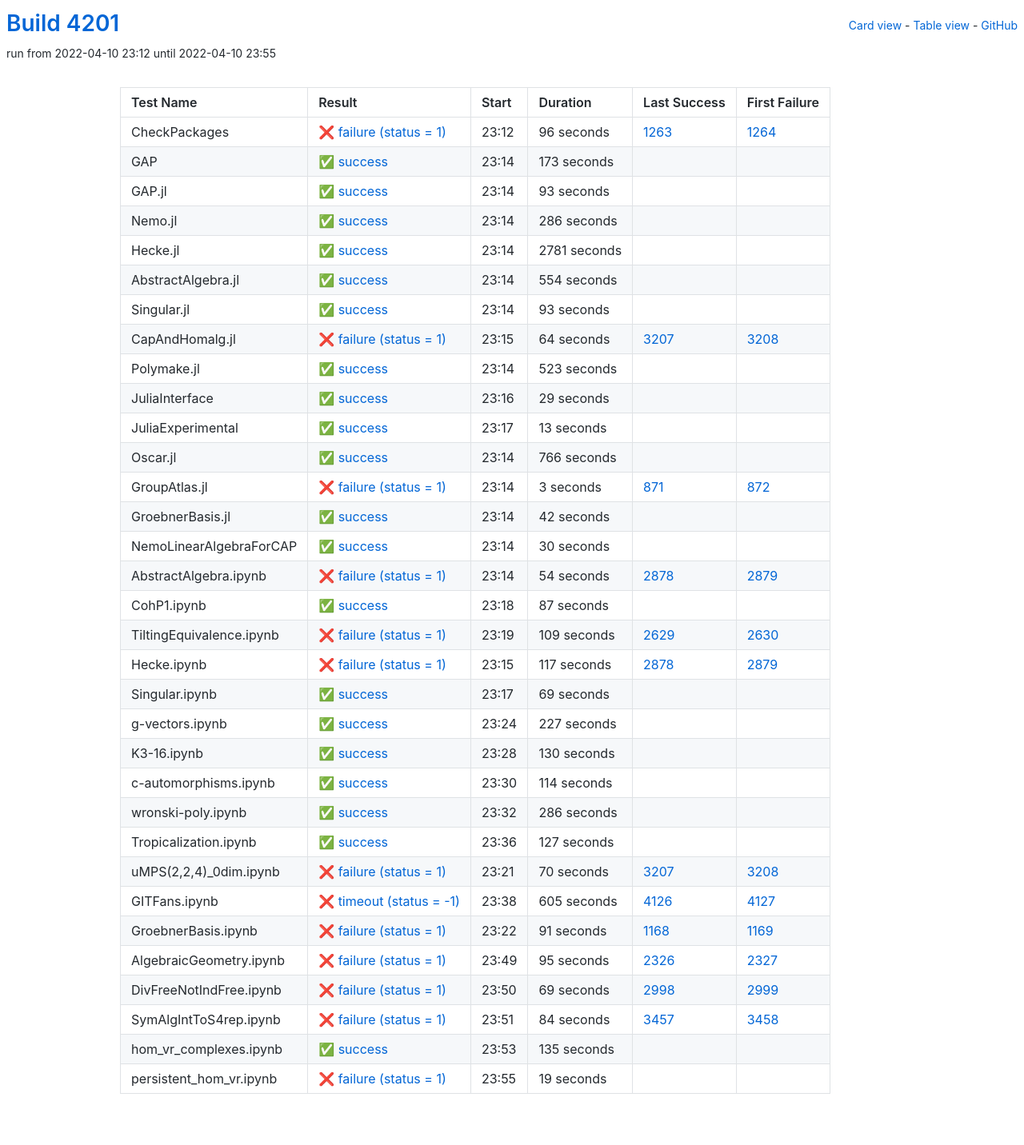
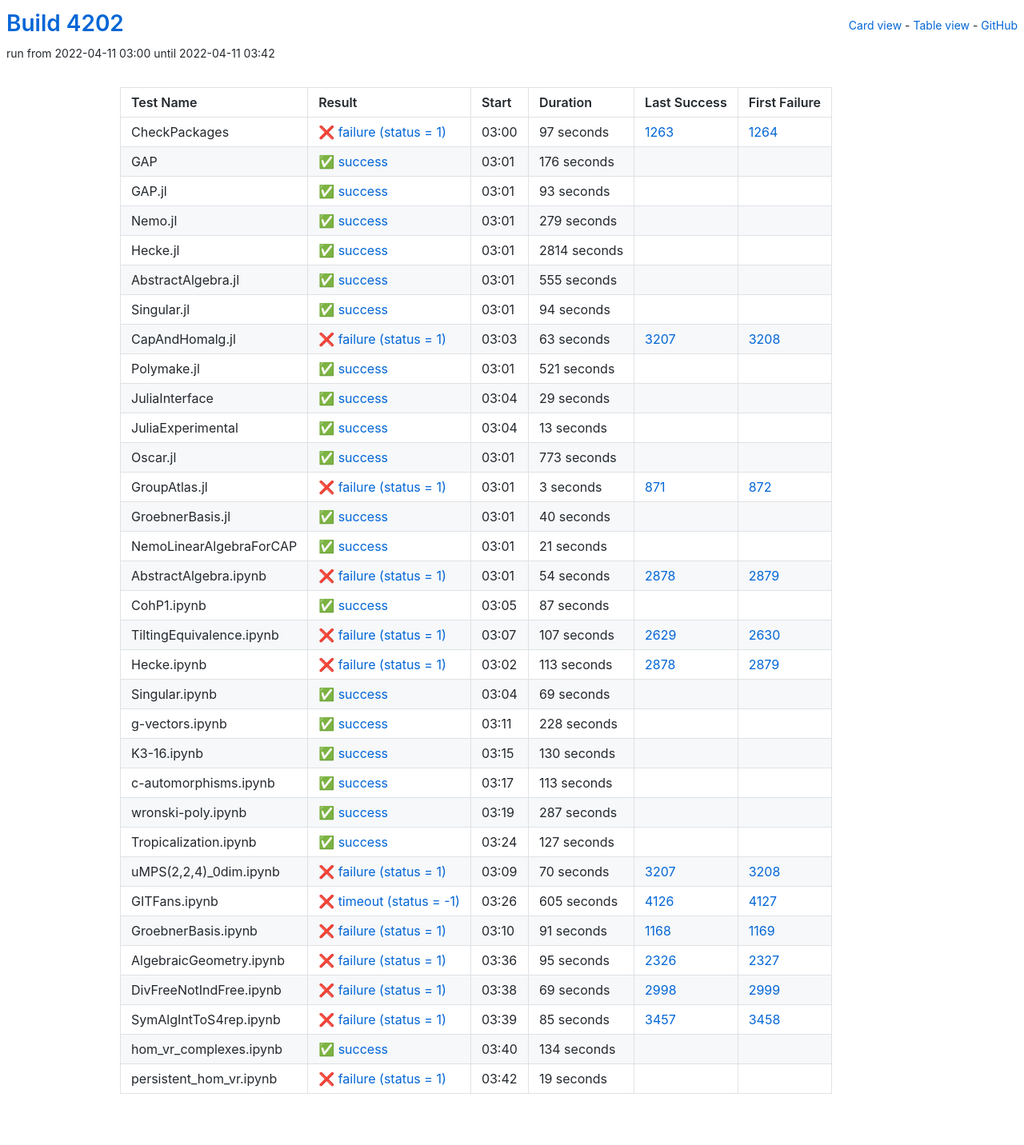
Before and after one commit to oscar-system/oscar-ci-status-stable, a Jekyll site: the page built from table.html, in a window 1280 px wide. Shown: the whole page at 80% size. Built offline with Jekyll 4.4.1, drawn with Linux system fonts in a browser that asks for light colours.

Commit message:
Build #4202

```diff
--- a/_data/ci.yml
+++ b/_data/ci.yml
@@ -1,6 +1,6 @@
 ---
-build: 4201
-build_url: https://oscarci.mathematik.uni-kl.de/job/oscar-stable/4201/
+build: 4202
+build_url: https://oscarci.mathematik.uni-kl.de/job/oscar-stable/4202/
 job: oscar-stable
 organization: oscar-system
 repo: oscar-ci-status-stable
@@ -8,32 +8,32 @@ repourl: https://github.com/oscar-system/oscar-ci-status-stable
 tests:
 - name: CheckPackages
   id: checkpackages
-  log: https://oscarci.mathematik.uni-kl.de/job/oscar-stable/4201/artifact/logs/build-4201/CheckPackages.log
-  start: 2022-04-10 23:12
+  log: https://oscarci.mathematik.uni-kl.de/job/oscar-stable/4202/artifact/logs/build-4202/CheckPackages.log
+  start: 2022-04-11 03:00
   success: false
   exitcode: 1
   status: failure
-  duration: 96
+  duration: 97
   last_success: 1263
   last_success_url: https://oscarci.mathematik.uni-kl.de/job/oscar-stable/1263/
   first_failure: 1264
   first_failure_url: https://oscarci.mathematik.uni-kl.de/job/oscar-stable/1264/
 - name: GAP
   id: gap
-  log: https://oscarci.mathematik.uni-kl.de/job/oscar-stable/4201/artifact/logs/build-4201/GAP.log
-  start: 2022-04-10 23:14
+  log: https://oscarci.mathematik.uni-kl.de/job/oscar-stable/4202/artifact/logs/build-4202/GAP.log
+  start: 2022-04-11 03:01
   success: true
   exitcode: 0
   status: success
-  duration: 173
+  duration: 176
   last_success: false
   last_success_url:
   first_failure: false
   first_failure_url:
 - name: GAP.jl
   id: gap-jl
-  log: https://oscarci.mathematik.uni-kl.de/job/oscar-stable/4201/artifact/logs/build-4201/GAP.jl.log
-  start: 2022-04-10 23:14
+  log: https://oscarci.mathematik.uni-kl.de/job/oscar-stable/4202/artifact/logs/build-4202/GAP.jl.log
+  start: 2022-04-11 03:01
   success: true
   exitcode: 0
   status: success
@@ -44,80 +44,80 @@ tests:
   first_failure_url:
 - name: Nemo.jl
   id: nemo-jl
-  log: https://oscarci.mathematik.uni-kl.de/job/oscar-stable/4201/artifact/logs/build-4201/Nemo.jl.log
-  start: 2022-04-10 23:14
+  log: https://oscarci.mathematik.uni-kl.de/job/oscar-stable/4202/artifact/logs/build-4202/Nemo.jl.log
+  start: 2022-04-11 03:01
   success: true
   exitcode: 0
   status: success
-  duration: 286
+  duration: 279
   last_success: false
   last_success_url:
   first_failure: false
   first_failure_url:
 - name: Hecke.jl
   id: hecke-jl
-  log: https://oscarci.mathematik.uni-kl.de/job/oscar-stable/4201/artifact/logs/build-4201/Hecke.jl.log
-  start: 2022-04-10 23:14
+  log: https://oscarci.mathematik.uni-kl.de/job/oscar-stable/4202/artifact/logs/build-4202/Hecke.jl.log
+  start: 2022-04-11 03:01
   success: true
   exitcode: 0
   status: success
-  duration: 2781
+  duration: 2814
   last_success: false
   last_success_url:
   first_failure: false
   first_failure_url:
 - name: AbstractAlgebra.jl
   id: abstractalgebra-jl
-  log: https://oscarci.mathematik.uni-kl.de/job/oscar-stable/4201/artifact/logs/build-4201/AbstractAlgebra.jl.log
-  start: 2022-04-10 23:14
+  log: https://oscarci.mathematik.uni-kl.de/job/oscar-stable/4202/artifact/logs/build-4202/AbstractAlgebra.jl.log
+  start: 2022-04-11 03:01
   success: true
   exitcode: 0
   status: success
-  duration: 554
+  duration: 555
   last_success: false
   last_success_url:
   first_failure: false
   first_failure_url:
 - name: Singular.jl
   id: singular-jl
-  log: https://oscarci.mathematik.uni-kl.de/job/oscar-stable/4201/artifact/logs/build-4201/Singular.jl.log
-  start: 2022-04-10 23:14
+  log: https://oscarci.mathematik.uni-kl.de/job/oscar-stable/4202/artifact/logs/build-4202/Singular.jl.log
+  start: 2022-04-11 03:01
   success: true
   exitcode: 0
   status: success
-  duration: 93
+  duration: 94
   last_success: false
   last_success_url:
   first_failure: false
   first_failure_url:
 - name: CapAndHomalg.jl
   id: capandhomalg-jl
-  log: https://oscarci.mathematik.uni-kl.de/job/oscar-stable/4201/artifact/logs/build-4201/CapAndHomalg.jl.log
-  start: 2022-04-10 23:15
+  log: https://oscarci.mathematik.uni-kl.de/job/oscar-stable/4202/artifact/logs/build-4202/CapAndHomalg.jl.log
+  start: 2022-04-11 03:03
   success: false
   exitcode: 1
   status: failure
-  duration: 64
+  duration: 63
   last_success: 3207
   last_success_url: https://oscarci.mathematik.uni-kl.de/job/oscar-stable/3207/
   first_failure: 3208
   first_failure_url: https://oscarci.mathematik.uni-kl.de/job/oscar-stable/3208/
 - name: Polymake.jl
   id: polymake-jl
-  log: https://oscarci.mathematik.uni-kl.de/job/oscar-stable/4201/artifact/logs/build-4201/Polymake.jl.log
-  start: 2022-04-10 23:14
+  log: https://oscarci.mathematik.uni-kl.de/job/oscar-stable/4202/artifact/logs/build-4202/Polymake.jl.log
+  start: 2022-04-11 03:01
   success: true
   exitcode: 0
   status: success
-  duration: 523
+  duration: 521
   last_success: false
   last_success_url:
   first_failure: false
   first_failure_url:
 - name: JuliaInterface
   id: juliainterface
-  log: https://oscarci.mathematik.uni-kl.de/job/oscar-stable/4201/artifact/logs/build-4201/JuliaInterface.log
-  start: 2022-04-10 23:16
+  log: https://oscarci.mathematik.uni-kl.de/job/oscar-stable/4202/artifact/logs/build-4202/JuliaInterface.log
+  start: 2022-04-11 03:04
   success: true
   exitcode: 0
   status: success
@@ -128,8 +128,8 @@ tests:
   first_failure_url:
 - name: JuliaExperimental
   id: juliaexperimental
-  log: https://oscarci.mathematik.uni-kl.de/job/oscar-stable/4201/artifact/logs/build-4201/JuliaExperimental.log
-  start: 2022-04-10 23:17
+  log: https://oscarci.mathematik.uni-kl.de/job/oscar-stable/4202/artifact/logs/build-4202/JuliaExperimental.log
+  start: 2022-04-11 03:04
   success: true
   exitcode: 0
   status: success
@@ -140,20 +140,20 @@ tests:
   first_failure_url:
 - name: Oscar.jl
   id: oscar-jl
-  log: https://oscarci.mathematik.uni-kl.de/job/oscar-stable/4201/artifact/logs/build-4201/Oscar.jl.log
-  start: 2022-04-10 23:14
+  log: https://oscarci.mathematik.uni-kl.de/job/oscar-stable/4202/artifact/logs/build-4202/Oscar.jl.log
+  start: 2022-04-11 03:01
   success: true
   exitcode: 0
   status: success
-  duration: 766
+  duration: 773
   last_success: false
   last_success_url:
   first_failure: false
   first_failure_url:
 - name: GroupAtlas.jl
   id: groupatlas-jl
-  log: https://oscarci.mathematik.uni-kl.de/job/oscar-stable/4201/artifact/logs/build-4201/GroupAtlas.jl.log
-  start: 2022-04-10 23:14
+  log: https://oscarci.mathematik.uni-kl.de/job/oscar-stable/4202/artifact/logs/build-4202/GroupAtlas.jl.log
+  start: 2022-04-11 03:01
   success: false
   exitcode: 1
   status: failure
@@ -164,32 +164,32 @@ tests:
   first_failure_url: https://oscarci.mathematik.uni-kl.de/job/oscar-stable/872/
 - name: GroebnerBasis.jl
   id: groebnerbasis-jl
-  log: https://oscarci.mathematik.uni-kl.de/job/oscar-stable/4201/artifact/logs/build-4201/GroebnerBasis.jl.log
-  start: 2022-04-10 23:14
+  log: https://oscarci.mathematik.uni-kl.de/job/oscar-stable/4202/artifact/logs/build-4202/GroebnerBasis.jl.log
+  start: 2022-04-11 03:01
   success: true
   exitcode: 0
   status: success
-  duration: 42
+  duration: 40
   last_success: false
   last_success_url:
   first_failure: false
   first_failure_url:
 - name: NemoLinearAlgebraForCAP
   id: nemolinearalgebraforcap
-  log: https://oscarci.mathematik.uni-kl.de/job/oscar-stable/4201/artifact/logs/build-4201/NemoLinearAlgebraForCAP.log
-  start: 2022-04-10 23:14
+  log: https://oscarci.mathematik.uni-kl.de/job/oscar-stable/4202/artifact/logs/build-4202/NemoLinearAlgebraForCAP.log
+  start: 2022-04-11 03:01
   success: true
   exitcode: 0
   status: success
-  duration: 30
+  duration: 21
   last_success: false
   last_success_url:
   first_failure: false
   first_failure_url:
 - name: AbstractAlgebra.ipynb
   id: abstractalgebra-ipynb
-  log: https://oscarci.mathematik.uni-kl.de/job/oscar-stable/4201/artifact/logs/build-4201/AbstractAlgebra.ipynb.log
-  start: 2022-04-10 23:14
+  log: https://oscarci.mathematik.uni-kl.de/job/oscar-stable/4202/artifact/logs/build-4202/AbstractAlgebra.ipynb.log
+  start: 2022-04-11 03:01
   success: false
   exitcode: 1
   status: failure
@@ -200,8 +200,8 @@ tests:
   first_failure_url: https://oscarci.mathematik.uni-kl.de/job/oscar-stable/2879/
 - name: CohP1.ipynb
   id: cohp1-ipynb
-  log: https://oscarci.mathematik.uni-kl.de/job/oscar-stable/4201/artifact/logs/build-4201/CohP1.ipynb.log
-  start: 2022-04-10 23:18
+  log: https://oscarci.mathematik.uni-kl.de/job/oscar-stable/4202/artifact/logs/build-4202/CohP1.ipynb.log
+  start: 2022-04-11 03:05
   success: true
   exitcode: 0
   status: success
@@ -212,32 +212,32 @@ tests:
   first_failure_url:
 - name: TiltingEquivalence.ipynb
   id: tiltingequivalence-ipynb
-  log: https://oscarci.mathematik.uni-kl.de/job/oscar-stable/4201/artifact/logs/build-4201/TiltingEquivalence.ipynb.log
-  start: 2022-04-10 23:19
+  log: https://oscarci.mathematik.uni-kl.de/job/oscar-stable/4202/artifact/logs/build-4202/TiltingEquivalence.ipynb.log
+  start: 2022-04-11 03:07
   success: false
   exitcode: 1
   status: failure
-  duration: 109
+  duration: 107
   last_success: 2629
   last_success_url: https://oscarci.mathematik.uni-kl.de/job/oscar-stable/2629/
   first_failure: 2630
   first_failure_url: https://oscarci.mathematik.uni-kl.de/job/oscar-stable/2630/
 - name: Hecke.ipynb
   id: hecke-ipynb
-  log: https://oscarci.mathematik.uni-kl.de/job/oscar-stable/4201/artifact/logs/build-4201/Hecke.ipynb.log
-  start: 2022-04-10 23:15
+  log: https://oscarci.mathematik.uni-kl.de/job/oscar-stable/4202/artifact/logs/build-4202/Hecke.ipynb.log
+  start: 2022-04-11 03:02
   success: false
   exitcode: 1
   status: failure
-  duration: 117
+  duration: 113
   last_success: 2878
   last_success_url: https://oscarci.mathematik.uni-kl.de/job/oscar-stable/2878/
   first_failure: 2879
   first_failure_url: https://oscarci.mathematik.uni-kl.de/job/oscar-stable/2879/
 - name: Singular.ipynb
   id: singular-ipynb
-  log: https://oscarci.mathematik.uni-kl.de/job/oscar-stable/4201/artifact/logs/build-4201/Singular.ipynb.log
-  start: 2022-04-10 23:17
+  log: https://oscarci.mathematik.uni-kl.de/job/oscar-stable/4202/artifact/logs/build-4202/Singular.ipynb.log
+  start: 2022-04-11 03:04
   success: true
   exitcode: 0
   status: success
@@ -248,20 +248,20 @@ tests:
   first_failure_url:
 - name: g-vectors.ipynb
   id: g-vectors-ipynb
-  log: https://oscarci.mathematik.uni-kl.de/job/oscar-stable/4201/artifact/logs/build-4201/g-vectors.ipynb.log
-  start: 2022-04-10 23:24
+  log: https://oscarci.mathematik.uni-kl.de/job/oscar-stable/4202/artifact/logs/build-4202/g-vectors.ipynb.log
+  start: 2022-04-11 03:11
   success: true
   exitcode: 0
   status: success
-  duration: 227
+  duration: 228
   last_success: false
   last_success_url:
   first_failure: false
   first_failure_url:
 - name: K3-16.ipynb
   id: k3-16-ipynb
-  log: https://oscarci.mathematik.uni-kl.de/job/oscar-stable/4201/artifact/logs/build-4201/K3-16.ipynb.log
-  start: 2022-04-10 23:28
+  log: https://oscarci.mathematik.uni-kl.de/job/oscar-stable/4202/artifact/logs/build-4202/K3-16.ipynb.log
+  start: 2022-04-11 03:15
   success: true
   exitcode: 0
   status: success
@@ -272,32 +272,32 @@ tests:
   first_failure_url:
 - name: c-automorphisms.ipynb
   id: c-automorphisms-ipynb
-  log: https://oscarci.mathematik.uni-kl.de/job/oscar-stable/4201/artifact/logs/build-4201/c-automorphisms.ipynb.log
-  start: 2022-04-10 23:30
+  log: https://oscarci.mathematik.uni-kl.de/job/oscar-stable/4202/artifact/logs/build-4202/c-automorphisms.ipynb.log
+  start: 2022-04-11 03:17
   success: true
   exitcode: 0
   status: success
-  duration: 114
+  duration: 113
   last_success: false
   last_success_url:
   first_failure: false
   first_failure_url:
 - name: wronski-poly.ipynb
   id: wronski-poly-ipynb
-  log: https://oscarci.mathematik.uni-kl.de/job/oscar-stable/4201/artifact/logs/build-4201/wronski-poly.ipynb.log
-  start: 2022-04-10 23:32
+  log: https://oscarci.mathematik.uni-kl.de/job/oscar-stable/4202/artifact/logs/build-4202/wronski-poly.ipynb.log
+  start: 2022-04-11 03:19
   success: true
   exitcode: 0
   status: success
-  duration: 286
+  duration: 287
   last_success: false
   last_success_url:
   first_failure: false
   first_failure_url:
 - name: Tropicalization.ipynb
   id: tropicalization-ipynb
-  log: https://oscarci.mathematik.uni-kl.de/job/oscar-stable/4201/artifact/logs/build-4201/Tropicalization.ipynb.log
-  start: 2022-04-10 23:36
+  log: https://oscarci.mathematik.uni-kl.de/job/oscar-stable/4202/artifact/logs/build-4202/Tropicalization.ipynb.log
+  start: 2022-04-11 03:24
   success: true
   exitcode: 0
   status: success
@@ -308,8 +308,8 @@ tests:
   first_failure_url:
 - name: uMPS(2,2,4)_0dim.ipynb
   id: umps-2-2-4-0dim-ipynb
-  log: https://oscarci.mathematik.uni-kl.de/job/oscar-stable/4201/artifact/logs/build-4201/uMPS-2-2-4-_0dim.ipynb.log
-  start: 2022-04-10 23:21
+  log: https://oscarci.mathematik.uni-kl.de/job/oscar-stable/4202/artifact/logs/build-4202/uMPS-2-2-4-_0dim.ipynb.log
+  start: 2022-04-11 03:09
   success: false
   exitcode: 1
   status: failure
@@ -320,8 +320,8 @@ tests:
   first_failure_url: https://oscarci.mathematik.uni-kl.de/job/oscar-stable/3208/
 - name: GITFans.ipynb
   id: gitfans-ipynb
-  log: https://oscarci.mathematik.uni-kl.de/job/oscar-stable/4201/artifact/logs/build-4201/GITFans.ipynb.log
-  start: 2022-04-10 23:38
+  log: https://oscarci.mathematik.uni-kl.de/job/oscar-stable/4202/artifact/logs/build-4202/GITFans.ipynb.log
+  start: 2022-04-11 03:26
   success: false
   exitcode: -1
   status: timeout
@@ -332,8 +332,8 @@ tests:
   first_failure_url: https://oscarci.mathematik.uni-kl.de/job/oscar-stable/4127/
 - name: GroebnerBasis.ipynb
   id: groebnerbasis-ipynb
-  log: https://oscarci.mathematik.uni-kl.de/job/oscar-stable/4201/artifact/logs/build-4201/GroebnerBasis.ipynb.log
-  start: 2022-04-10 23:22
+  log: https://oscarci.mathematik.uni-kl.de/job/oscar-stable/4202/artifact/logs/build-4202/GroebnerBasis.ipynb.log
+  start: 2022-04-11 03:10
   success: false
   exitcode: 1
   status: failure
@@ -344,8 +344,8 @@ tests:
   first_failure_url: https://oscarci.mathematik.uni-kl.de/job/oscar-stable/1169/
 - name: AlgebraicGeometry.ipynb
   id: algebraicgeometry-ipynb
-  log: https://oscarci.mathematik.uni-kl.de/job/oscar-stable/4201/artifact/logs/build-4201/AlgebraicGeometry.ipynb.log
-  start: 2022-04-10 23:49
+  log: https://oscarci.mathematik.uni-kl.de/job/oscar-stable/4202/artifact/logs/build-4202/AlgebraicGeometry.ipynb.log
+  start: 2022-04-11 03:36
   success: false
   exitcode: 1
   status: failure
@@ -356,8 +356,8 @@ tests:
   first_failure_url: https://oscarci.mathematik.uni-kl.de/job/oscar-stable/2327/
 - name: DivFreeNotIndFree.ipynb
   id: divfreenotindfree-ipynb
-  log: https://oscarci.mathematik.uni-kl.de/job/oscar-stable/4201/artifact/logs/build-4201/DivFreeNotIndFree.ipynb.log
-  start: 2022-04-10 23:50
+  log: https://oscarci.mathematik.uni-kl.de/job/oscar-stable/4202/artifact/logs/build-4202/DivFreeNotIndFree.ipynb.log
+  start: 2022-04-11 03:38
   success: false
   exitcode: 1
   status: failure
@@ -368,32 +368,32 @@ tests:
   first_failure_url: https://oscarci.mathematik.uni-kl.de/job/oscar-stable/2999/
 - name: SymAlgIntToS4rep.ipynb
   id: symalginttos4rep-ipynb
-  log: https://oscarci.mathematik.uni-kl.de/job/oscar-stable/4201/artifact/logs/build-4201/SymAlgIntToS4rep.ipynb.log
-  start: 2022-04-10 23:51
+  log: https://oscarci.mathematik.uni-kl.de/job/oscar-stable/4202/artifact/logs/build-4202/SymAlgIntToS4rep.ipynb.log
+  start: 2022-04-11 03:39
   success: false
   exitcode: 1
   status: failure
-  duration: 84
+  duration: 85
   last_success: 3457
   last_success_url: https://oscarci.mathematik.uni-kl.de/job/oscar-stable/3457/
   first_failure: 3458
   first_failure_url: https://oscarci.mathematik.uni-kl.de/job/oscar-stable/3458/
 - name: hom_vr_complexes.ipynb
   id: hom-vr-complexes-ipynb
-  log: https://oscarci.mathematik.uni-kl.de/job/oscar-stable/4201/artifact/logs/build-4201/hom_vr_complexes.ipynb.log
-  start: 2022-04-10 23:53
+  log: https://oscarci.mathematik.uni-kl.de/job/oscar-stable/4202/artifact/logs/build-4202/hom_vr_complexes.ipynb.log
+  start: 2022-04-11 03:40
   success: true
   exitcode: 0
   status: success
-  duration: 135
+  duration: 134
   last_success: false
   last_success_url:
   first_failure: false
   first_failure_url:
 - name: persistent_hom_vr.ipynb
   id: persistent-hom-vr-ipynb
-  log: https://oscarci.mathematik.uni-kl.de/job/oscar-stable/4201/artifact/logs/build-4201/persistent_hom_vr.ipynb.log
-  start: 2022-04-10 23:55
+  log: https://oscarci.mathematik.uni-kl.de/job/oscar-stable/4202/artifact/logs/build-4202/persistent_hom_vr.ipynb.log
+  start: 2022-04-11 03:42
   success: false
   exitcode: 1
   status: failure
```
Also changed, not shown: README.md.
